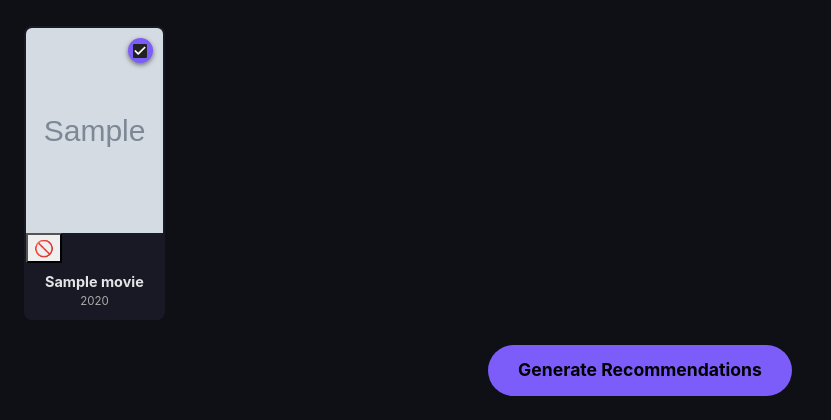
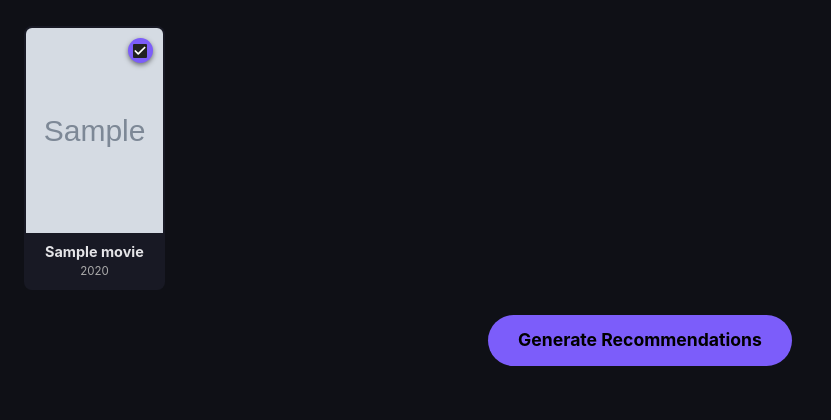
Before and after one commit to softerfish/seekandwatch, a Flask app: template templates/review.html in a window 1280 px wide. Shown: the part 766-1186 px from the top of the page, without its empty margins (0-831 px from the left). After the commit the page ends 1132 px from the top, so only its background shows below. Run offline with Flask 3, Linux system fonts and the light colour scheme; the template is opened without the code that fills it: most values are stand-ins (such as "Sample title", 1, 10 or a date in 2020); grey boxes marked "Sample" are stand-in pictures; parts of the project's set-up code (start-up, migrations or seed data) failed here and were passed over; some libraries are stand-ins or nearby versions.

Commit message:
ui: remove block icon from review page

```diff
--- a/templates/review.html
+++ b/templates/review.html
@@ -135,8 +135,6 @@
                 <div class="selection-overlay">
                     <input type="checkbox" name="selected_movies" value="{{ movie.title }}" checked class="custom-check" onclick="event.stopPropagation();">
                 </div>
-
-                <button type="button" class="btn-block-floating" onclick="blockItem(event, '{{ movie.title|replace("'", "\\'") }}', '{{ media_type }}', this)" title="Block this title">🚫</button>
             </div>
             <div class="selection-info">
                 <div class="selection-title">{{ movie.title }}</div>
```
